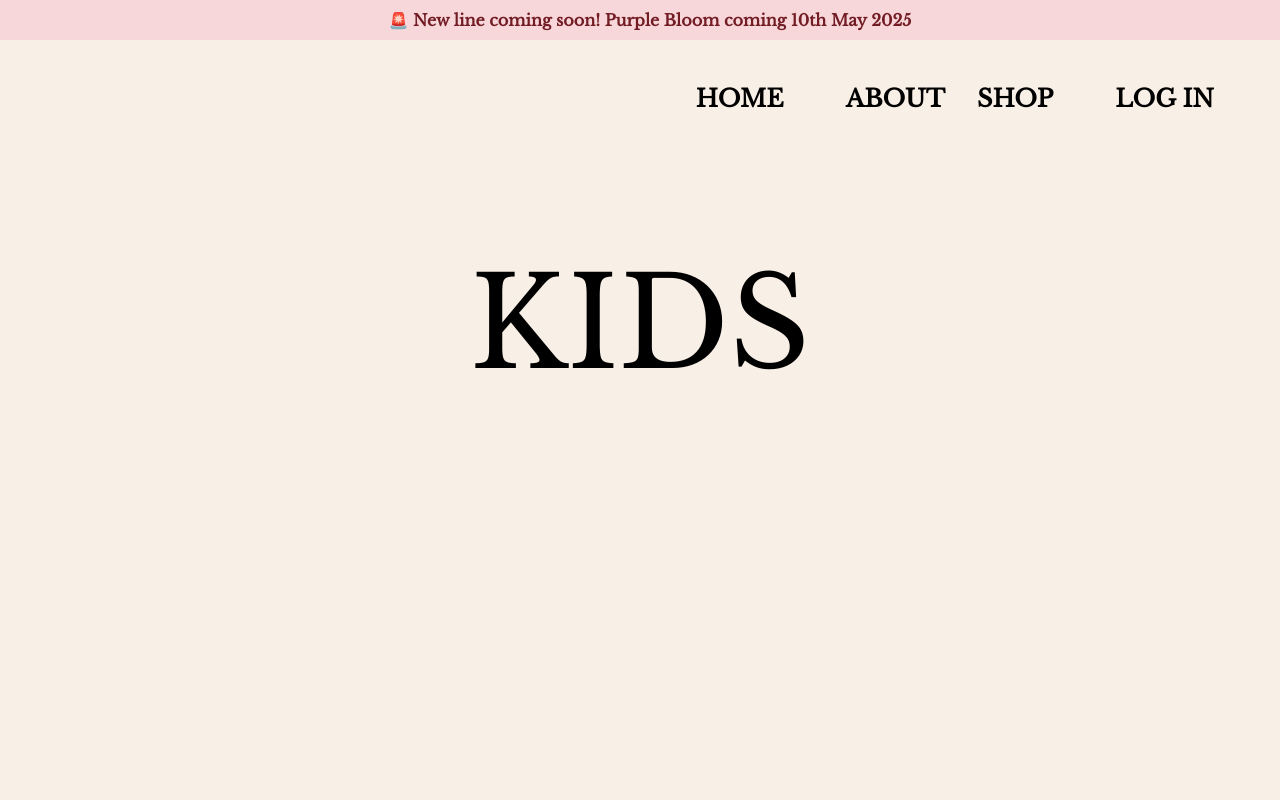
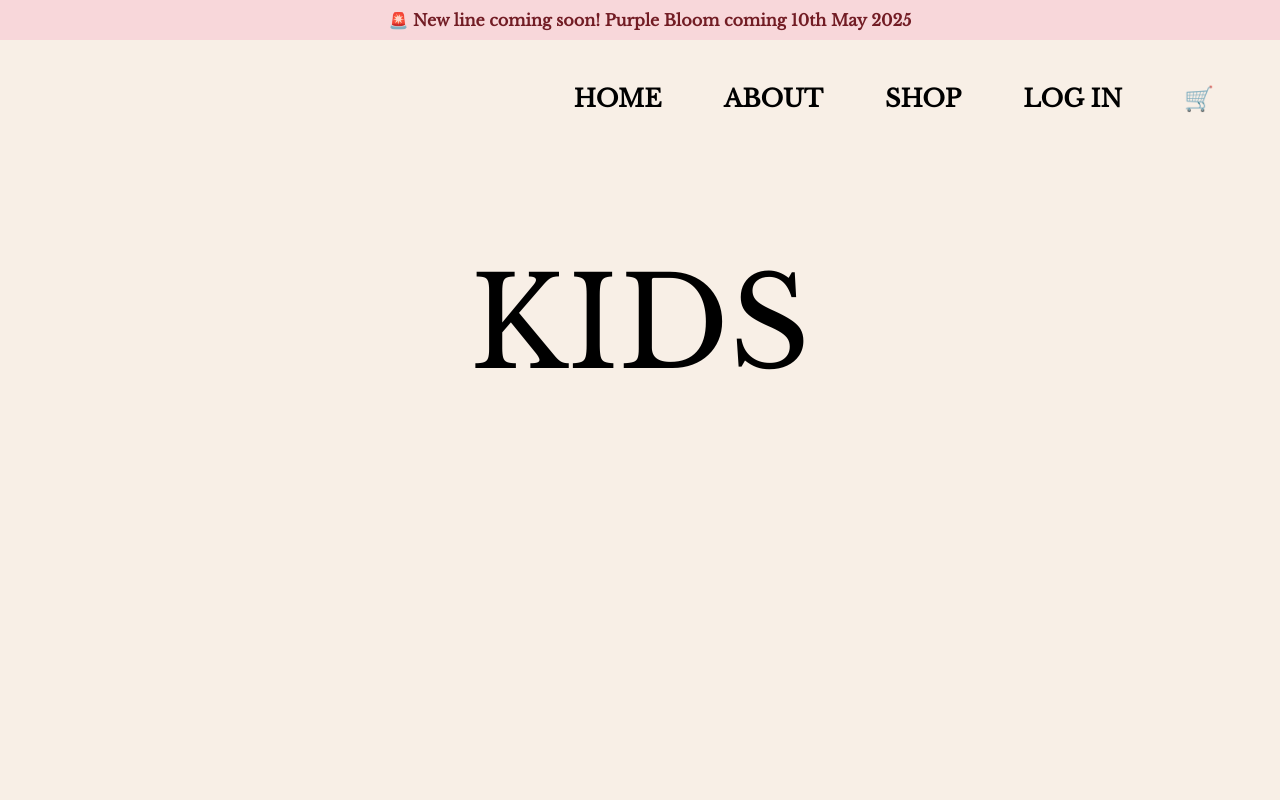
Before and after one commit to noahmd124/ladydaff, a plain HTML site: page kids.html in a window 1280 px wide. Shown: the top 800 px of the page. Drawn offline with nearby package versions, Linux system fonts and the light colour scheme.

Commit message:
Update kids.html

```diff
--- a/kids.html
+++ b/kids.html
@@ -166,7 +166,7 @@
     <a href="index.html">HOME</a>
     <a href="about.html">ABOUT</a>
     <div class="dropdown">
-            <button class="dropbtn">SHOP</button>
+        <a href="#">SHOP</a>
         <div class="dropdown-content">
             <a href="mens.html">Men</a>
             <a href="women.html">Women</a>
@@ -176,7 +176,9 @@
         </div>
     </div>
     <a href="#">LOG IN</a>
+    <a href="cart.html">🛒</a> <!-- Basket icon added -->
 </div>
+
 
     <!-- Banner -->
     <div class="banner">
```
Lines whose indentation alone changed are shown as unchanged.
